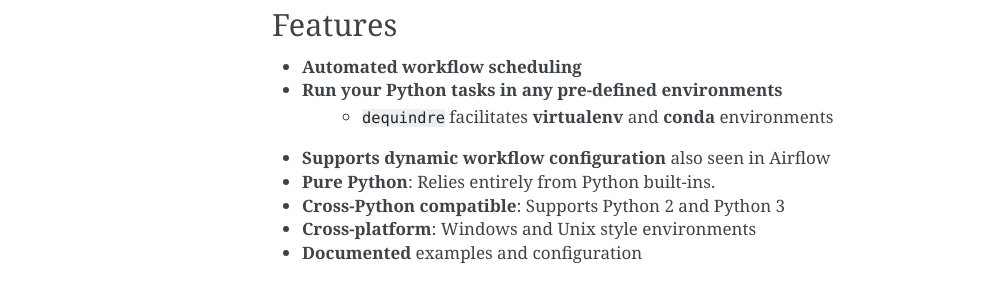
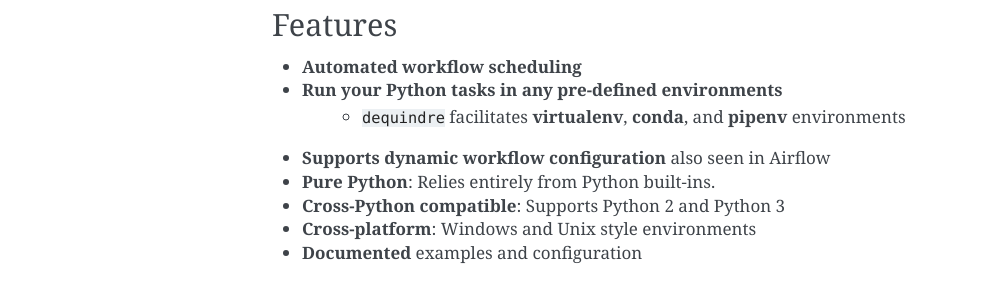
Before and after one commit to vogt4nick/dequindre, a Sphinx documentation site: the page built from docs/source/index.rst, in a window 1280 px wide. Shown: the part 570-870 px from the top of the page, without its empty margins (148-1140 px from the left). Built offline with Sphinx 7.4.7, drawn with Linux system fonts in a browser that asks for light colours.

Commit message:
add pipenv environments to features

```diff
--- a/docs/source/index.rst
+++ b/docs/source/index.rst
@@ -53,7 +53,7 @@
 
 - **Automated workflow scheduling**
 - **Run your Python tasks in any pre-defined environments**
-    - ``dequindre`` facilitates **virtualenv** and **conda** environments
+    - ``dequindre`` facilitates **virtualenv**, **conda**, and **pipenv** environments
 - **Supports dynamic workflow configuration** also seen in Airflow
 - **Pure Python**: Relies entirely from Python built-ins.
 - **Cross-Python compatible**: Supports Python 2 and Python 3
```
Also changed, not shown: readme.md (+1 -1 lines).
